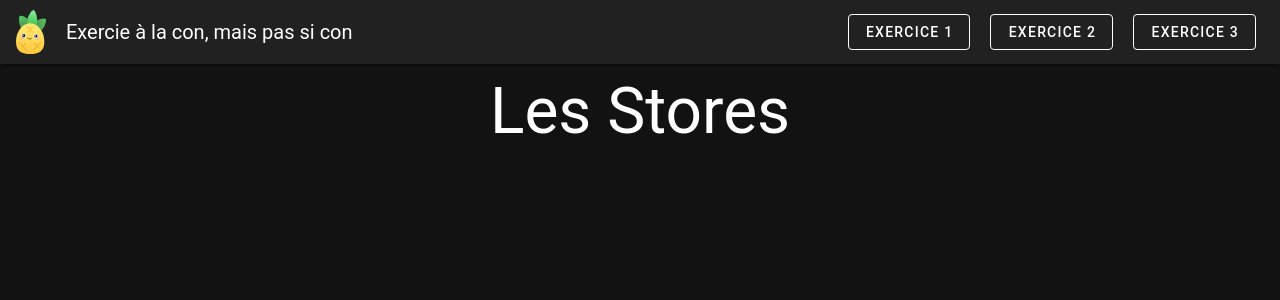
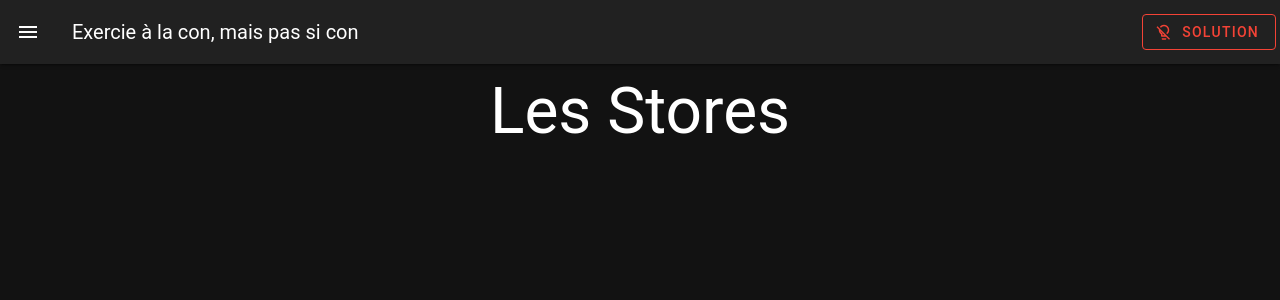
Before and after one commit to BaptisteCouv/exercice_vue, a Vue app: page / in a window 1280 px wide. Shown: the top 300 px of the page. Built offline with nearby package versions, Linux system fonts and the light colour scheme.

Commit message:
new app bar + add correction

```diff
--- a/index.html
+++ b/index.html
@@ -1,11 +1,11 @@
 <!DOCTYPE html>
-<html lang="en">
+<html lang="fr">
 
 <head>
   <meta charset="UTF-8" />
-  <link rel="icon" href="/favicon.ico" />
+  <link rel="icon" href="/src/assets/Vue.png" />
   <meta name="viewport" content="width=device-width, initial-scale=1.0" />
-  <title>Welcome to Vuetify 3</title>
+  <title>Hookto Exercice</title>
 </head>
 
 <body>
--- a/src/components/AppBar.vue
+++ b/src/components/AppBar.vue
@@ -1,32 +1,54 @@
 <template>
   <v-app-bar :elevation="2">
-    <template v-slot:prepend>
-      <v-img
-        class="ml-3"
-        :width="30"
-        src="/src/assets/Pinialogo.svg"
-      ></v-img>
-    </template>
-    <v-app-bar-title> {{ useStore.titleApp }} </v-app-bar-title>
+    <v-app-bar-nav-icon
+      variant="text"
+      @click.stop="drawer = !drawer"
+    ></v-app-bar-nav-icon>
+    <v-app-bar-title @click="$router.push('/')" class="cursor-pointer">
+      {{ store.titleApp }}
+    </v-app-bar-title>
     <template v-slot:append>
-      <div class="d-flex">
-        <v-btn variant="outlined" class="btn-header"> Exercice 1</v-btn>
-        <v-btn variant="outlined" class="btn-header"> Exercice 2</v-btn>
-        <v-btn variant="outlined" class="btn-header"> Exercice 3</v-btn>
-      </div>
+      <v-btn
+        :color="store.isSolutionActive ? 'green' : 'red'"
+        :prepend-icon="
+          store.isSolutionActive
+            ? 'mdi-lightbulb-outline'
+            : 'mdi-lightbulb-off-outline'
+        "
+        variant="outlined"
+        @click="store.changeSolutionActive()"
+      >
+        Solution
+        <v-tooltip activator="parent" location="start">Affiche la solution aux exercices si elle est active</v-tooltip>
+      </v-btn>
     </template>
   </v-app-bar>
+  <v-navigation-drawer
+    v-model="drawer"
+    :location="$vuetify.display.mobile ? 'bottom' : undefined"
+    temporary
+  >
+    <v-list-item
+      prepend-icon="mdi-home"
+      title="Maison"
+      value="home"
+      @click="$router.push('/')"
+    ></v-list-item>
+    <v-list-item
+      prepend-icon="mdi-fruit-pineapple"
+      title="Les stores"
+      value="stores"
+      @click="$router.push('/store')"
+    ></v-list-item>
+  </v-navigation-drawer>
 </template>
-<script>
+
+<script setup>
+import { ref } from "vue";
 import { useStore } from "@/store/index.js";
 
-export default {
-  data() {
-    return {
-      useStore: useStore(),
-    };
-  },
-};
+const store = useStore();
+const drawer = ref(false);
 </script>
 <style scoped>
 .btn-header {
--- /dev/null
+++ b/src/components/response/store/TaskResponse.vue
@@ -0,0 +1,34 @@
+<template>
+    <div class="d-flex w-100">
+      <v-text-field
+        v-model="newTask"
+        class="txt-field"
+        label="Ajouter une tâche"
+        variant="outlined"
+        @keyup.enter="addTask"
+      ></v-text-field>
+      <v-btn icon="mdi-plus" class="ml-4" @click="addTask"></v-btn>
+    </div>
+  </template>
+
+  <script setup>
+  import { ref } from "vue";
+  import { useStoreInStore } from "@/store/store";
+
+  const newTask = ref("");
+  const taskStore = useStoreInStore();
+
+  const addTask = () => {
+    if (newTask.value.trim() !== "") {
+      taskStore.addTask(newTask.value.trim());
+      newTask.value = "";
+    }
+  };
+
+  </script>
+
+  <style scoped>
+  .txt-field {
+    width: 250px;
+  }
+  </style>
--- a/src/components/store/Taskinput.vue
+++ b/src/components/store/Taskinput.vue
@@ -1,30 +1,32 @@
 <template>
   <div class="d-flex w-100">
-        <v-text-field v-model="newTask" class="txt-field" label="Ajouter une tâche" variant="outlined" @keyup.enter="addTask"></v-text-field>
+    <v-text-field
+      v-model="newTask"
+      class="txt-field"
+      label="Ajouter une tâche"
+      variant="outlined"
+      @keyup.enter="addTask"
+    ></v-text-field>
     <v-btn icon="mdi-plus" class="ml-4" @click="addTask"></v-btn>
   </div>
 </template>
 
-<script>
-import { ref } from 'vue';
-import { useStoreInStore } from '@/store/store';
+<script setup>
+import { ref } from "vue";
+import { useStoreInStore } from "@/store/store";
 
-export default {
-    setup() {
-        const newTask = ref('');
+const newTask = ref("");
 const taskStore = useStoreInStore();
 
 const addTask = () => {
-            if (newTask.value.trim() !== '') {
+  if (newTask.value.trim() !== "") {
     taskStore.addTask(newTask.value.trim());
-                newTask.value = '';
+    newTask.value = "";
   }
 };
 
-        return { newTask, addTask };
-    },
-};
 </script>
+
 <style scoped>
 .txt-field {
   width: 250px;
--- a/src/pages/store/index.vue
+++ b/src/pages/store/index.vue
@@ -1,33 +1,28 @@
-
-<script>
-import TaskInput from '@/components/store/Taskinput.vue';
-import TaskList from '@/components/store/TaskList.vue';
-
-export default {
-  components: {
-    TaskInput,
-    TaskList,
-  },
-};
-</script>
-
 <template>
-    <v-container
-        class="d-flex align-center"
-    >
-    <v-row
-      class="d-flex justify-center"
-      no-gutters
-    >
-      <v-col
-        cols="5"
-        class="d-flex flex-column align-center"
-      >
+  <v-container class="d-flex align-center" fluid>
+    <v-row class="d-flex justify-center" no-gutters>
+      <v-col cols="6" class="d-flex flex-column align-center pa-10">
         <h1 class="mb-4">Gestionnaire de tâches</h1>
-        <!-- ENFANT -->
         <TaskInput />
         <TaskList />
+      </v-col>
+      <v-col
+        v-if="store.isSolutionActive"
+        cols="6"
+        class="d-flex flex-column align-center pa-10"
+        backgroundColor="#212020"
+      >
+        <TaskResponse />
       </v-col>
     </v-row>
   </v-container>
 </template>
+
+<script setup>
+import TaskInput from "@/components/store/TaskInput.vue";
+import TaskList from "@/components/store/TaskList.vue";
+
+import { useStore } from "@/store/index.js";
+
+const store = useStore();
+</script>
--- a/src/store/index.js
+++ b/src/store/index.js
@@ -1,17 +1,19 @@
-import { defineStore } from 'pinia'
+import { defineStore } from "pinia";
 
-export const useStore = defineStore('storeIndex', {
-  state: () => (
-    {
-      titleApp: "Exercie à la con, mais pas si con"
-    }
-  ),
+export const useStore = defineStore("storeIndex", {
+  state: () => ({
+    titleApp: "Exercie à la con, mais pas si con",
+    isSolutionActive: false,
+  }),
   getters: {
-    double: state => state.count * 2,
+    double: (state) => state.count * 2,
   },
   actions: {
     increment() {
-      this.count++
+      this.count++;
+    },
+    changeSolutionActive() {
+      this.isSolutionActive = !this.isSolutionActive;
     },
   },
-})
+});
--- a/src/store/store.js
+++ b/src/store/store.js
@@ -13,8 +13,6 @@ export const useStoreInStore = defineStore('storeInStore', {
       this.tasks.push(task);
     },
     removeTask(index) {
-      console.log(index);
-
       this.tasks.splice(index, 1);
     },
   },
```
Lines whose indentation alone changed are shown as unchanged.
